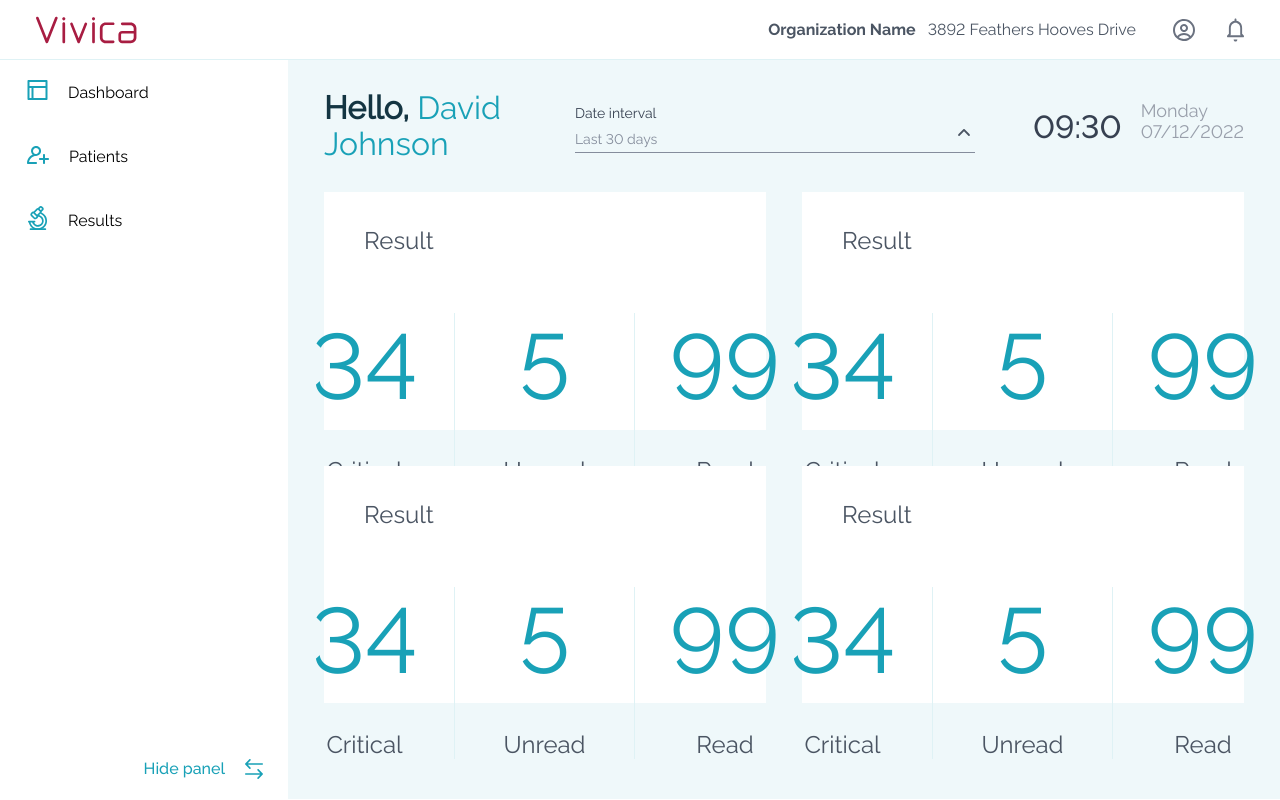
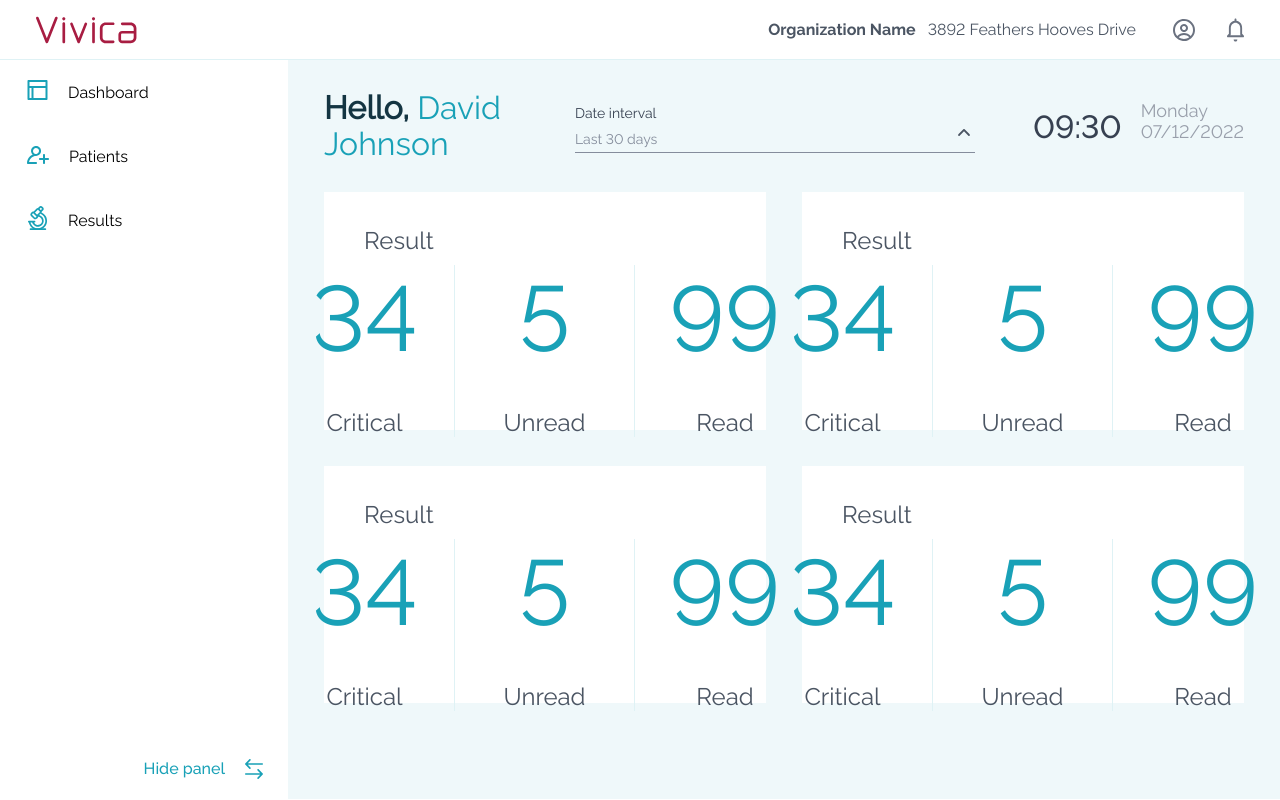
Before and after one commit to metalheadpnz/vivica, a React (Create React App) app: page / in a window 1280 px wide. Built offline with nearby package versions, Linux system fonts and the light colour scheme.

Commit message:
fix markup

```diff
--- a/src/pages/Dashboard/Dashboard.module.scss
+++ b/src/pages/Dashboard/Dashboard.module.scss
@@ -47,13 +47,14 @@
   font-size: 24px;
   line-height: 28px;
   color: #4B5563;
-  padding: 35px 0 58px 40px;
+  //padding: 35px 0 58px 40px;
+  padding: 35px 0 0 40px;
   display: flex;
 }
 
 .dataWrap {
   display: flex;
-  margin: 0 50px 100px;
+  margin-top: 10px;
   align-self: center;
 
   .cardData {
```
